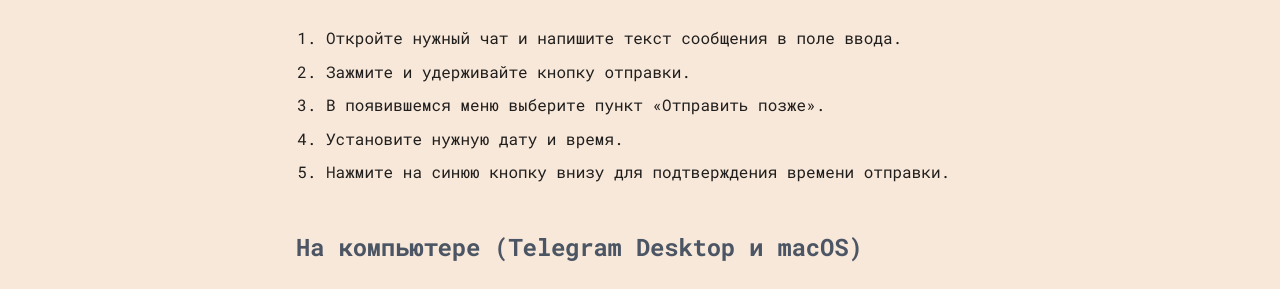
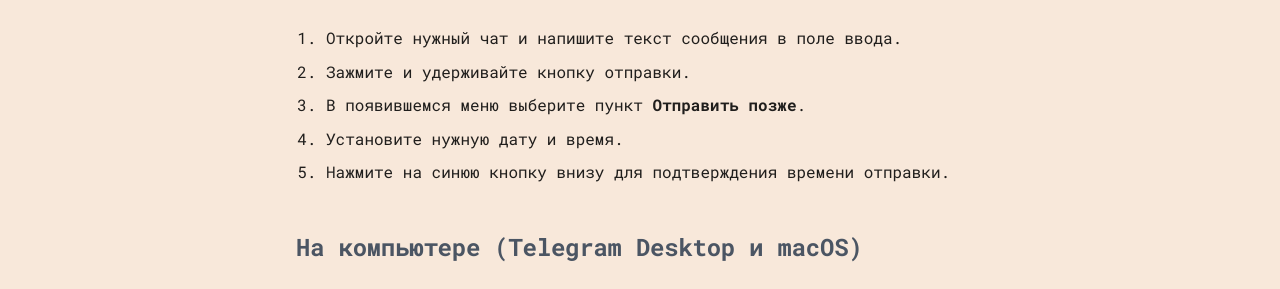
Before and after one commit to novillero/dac-adv-2, an MkDocs documentation site: the page built from docs/instructions/lopefre-instruction.md, in a window 1280 px wide and 1110 px high. Shown: the part 358-647 px from the top of the window. Built offline with MkDocs 1.6.1 and Material for MkDocs 9.7.7, drawn with Linux system fonts in a browser that asks for light colours; some web fonts are replaced.

Commit message:
внесла оставшиеся исправления

```diff
--- a/docs/instructions/lopefre-instruction.md
+++ b/docs/instructions/lopefre-instruction.md
@@ -8,7 +8,7 @@
 
 2. Зажмите и удерживайте кнопку отправки.
 
-3. В появившемся меню выберите пункт «Отправить позже».
+3. В появившемся меню выберите пункт **Отправить позже**.
 
 4. Установите нужную дату и время.
 
```
